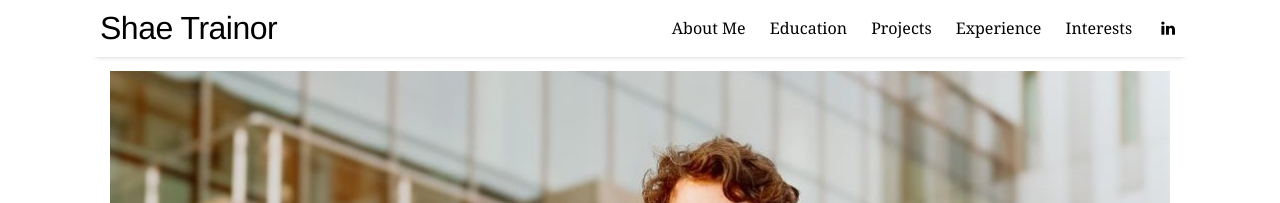
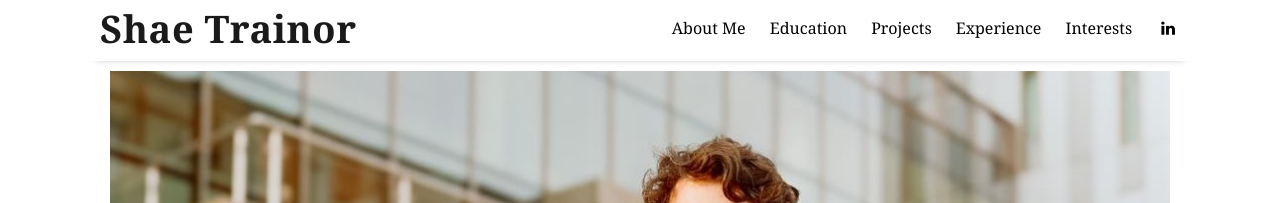
Before and after one commit to shaetrainor/shaetrainor.github.io, a Jekyll site: the page built from index.html, in a window 1280 px wide. Shown: the top 203 px of the page. Built offline with Jekyll 4.4.1, drawn with Linux system fonts in a browser that asks for light colours; nearby versions of some CDN libraries; the list of posts is cut into pages by our own code.

Commit message:
Update header.html

```diff
--- a/_includes/header.html
+++ b/_includes/header.html
@@ -1,6 +1,6 @@
 <header class="site-header">
   <h3 class="site-title">
-    <a href="{{ site.github.url }}/" style="font-family: 'Helvetica Neue', Helvetica, Arial, sans-serif; font-size: 32px; font-weight: 500; letter-spacing: -0.5px;">
+    <a href="{{ site.github.url }}/" style="font-family: Georgia, serif; font-size: 38px; font-weight: 600; letter-spacing: 0.5px; color: #1a1a1a; text-decoration: none;">
       {{ site.title }}
     </a>
   </h3>
```
